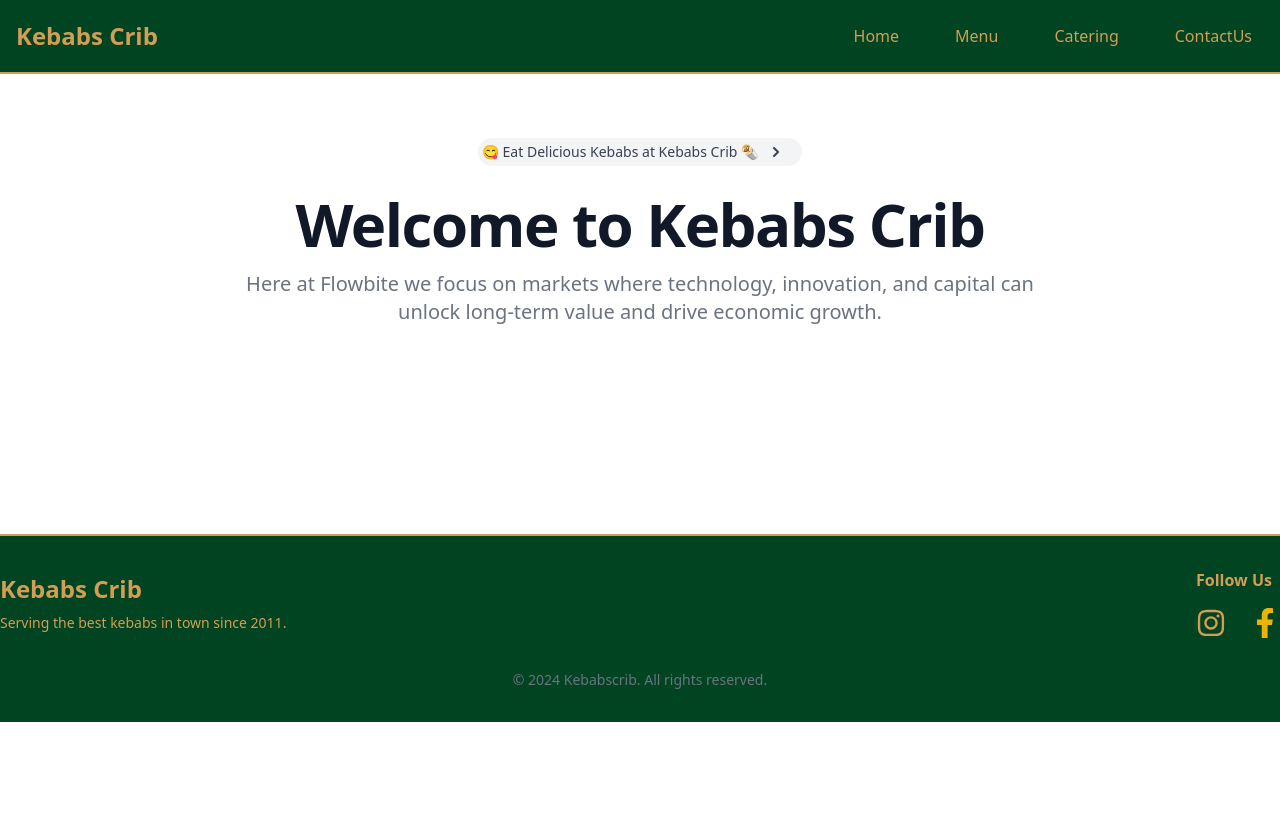
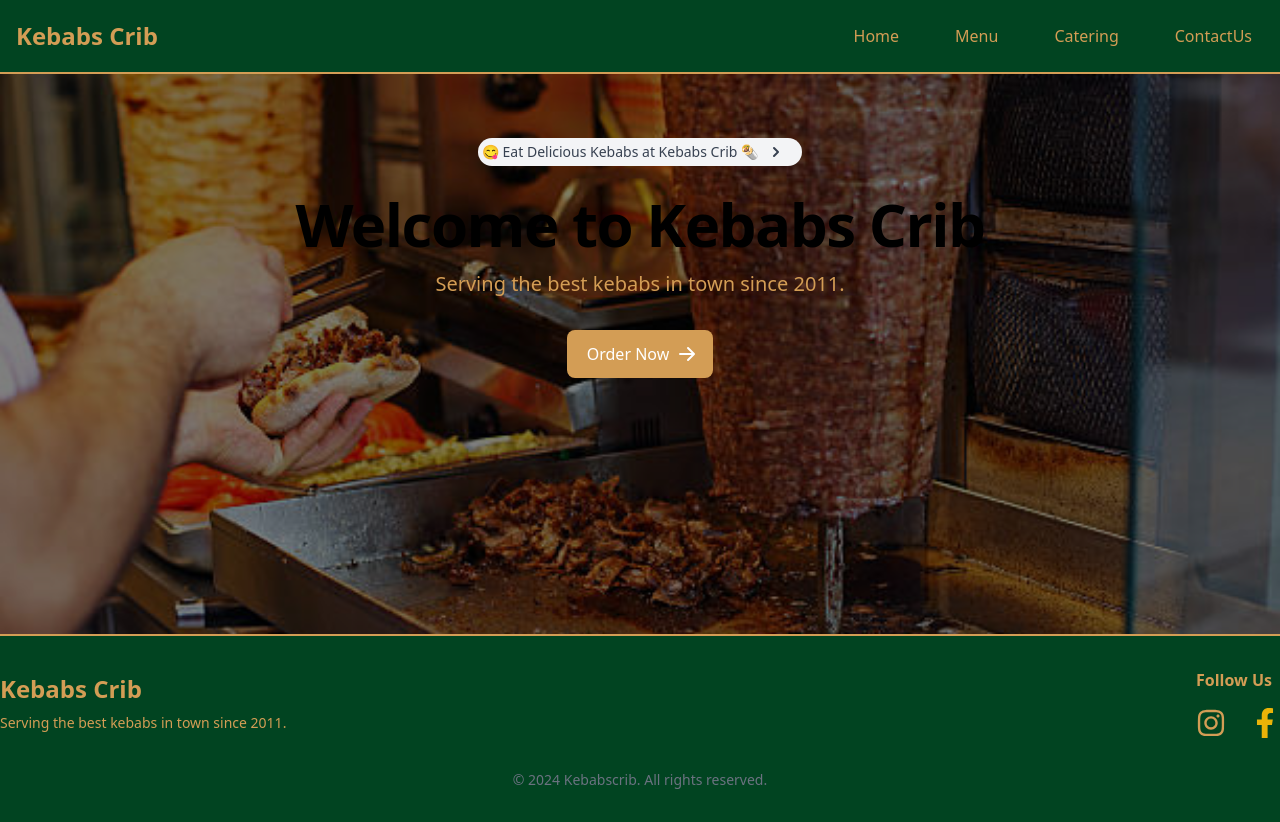
Before and after one commit to RaheemKhan0/Kebabscrib, a Next.js app: page / in a window 1280 px wide. Before the commit the page ends 800 px from the top, so only its background shows below. Built offline with nearby package versions, Linux system fonts and the light colour scheme.

Commit message:
Added content to Homebody.tsx and also added some images for designing of home page and lastly added background class to globals.class

```diff
--- a/components/HomeBody.tsx
+++ b/components/HomeBody.tsx
@@ -2,8 +2,9 @@ import React from "react";
 
 const HeroSection: React.FC = () => {
   return (
-    <section className="bg-white dark:bg-gray-900">
-      <div className="py-8 px-4 mx-auto max-w-screen-xl text-center lg:py-16 lg:px-12">
+    <section className="relative bg-cover bg-center background  bg-no-repeat bg-black h-[70vh] before:absolute before:inset-0 before:bg-black before:opacity-50">
+      <div className="relative z-10 py-8 px-4 mx-auto max-w-screen-xl text-center lg:py-16 lg:px-12">
+        {" "}
         <a
           href="#"
           className="inline-flex justify-between items-center py-1 px-1 pr-4 mb-7 text-sm text-gray-700 bg-gray-100 rounded-full dark:bg-gray-800 dark:text-white hover:bg-gray-200 dark:hover:bg-gray-700"
@@ -25,17 +26,16 @@ const HeroSection: React.FC = () => {
             />
           </svg>
         </a>
-        <h1 className="mb-4 text-4xl font-extrabold tracking-tight leading-none text-gray-900 md:text-5xl lg:text-6xl dark:text-white">
+        <h1 className="mb-4 font-extrabold tracking-tight leading-none  md:text-5xl lg:text-6xl dark:text-white">
           Welcome to Kebabs Crib
         </h1>
-        <p className="mb-8 text-lg font-normal text-gray-500 lg:text-xl sm:px-16 xl:px-48 dark:text-gray-400">
-          Here at Flowbite we focus on markets where technology, innovation, and
-          capital can unlock long-term value and drive economic growth.
+        <p className="mb-8 text-lg font-normal font-bold text-KebabGold lg:text-xl sm:px-16 xl:px-48  ">
+          Serving the best kebabs in town since 2011.
         </p>
         <div className="flex flex-col mb-8 lg:mb-16 space-y-4 sm:flex-row sm:justify-center sm:space-y-0 sm:space-x-4">
           <a
             href="#"
-            className="inline-flex justify-center items-center py-3 px-5 text-base font-medium text-center text-white rounded-lg bg-primary-700 hover:bg-primary-800 focus:ring-4 focus:ring-primary-300 dark:focus:ring-primary-900"
+            className="inline-flex justify-center items-center py-3 px-5 text-base bg-KebabGold rounded-full font-medium text-center text-white rounded-lg bg-primary-700 hover:bg-primary-800 focus:ring-4 focus:ring-primary-300 dark:focus:ring-primary-900"
           >
             Order Now
             <svg
--- a/public/styles/globals.css
+++ b/public/styles/globals.css
@@ -1,3 +1,24 @@
 @tailwind base;
 @tailwind components;
 @tailwind utilities;
+
+.background {
+    background-image: url('../assets/Big-Kebab.jpg');
+    background-color: black;
+    height: 70vh;
+    position: relative; /* Needed for overlay positioning */
+    background-size: cover;
+    background-position: center;
+    background-repeat: no-repeat;
+}
+
+.background::before {
+    content: "";
+    position: absolute;
+    top: 0;
+    left: 0;
+    width: 100%;
+    height: 100%;
+    background-color: rgba(0, 0, 0, 0.5); /* Black with 50% opacity */
+    z-index: 1;
+}
```
Also changed, not shown: public/assets/Big-Kebab.jpg (renamed from public/assets/Kebab-Photo.jpg), public/assets/Kebabs.avif (added).
